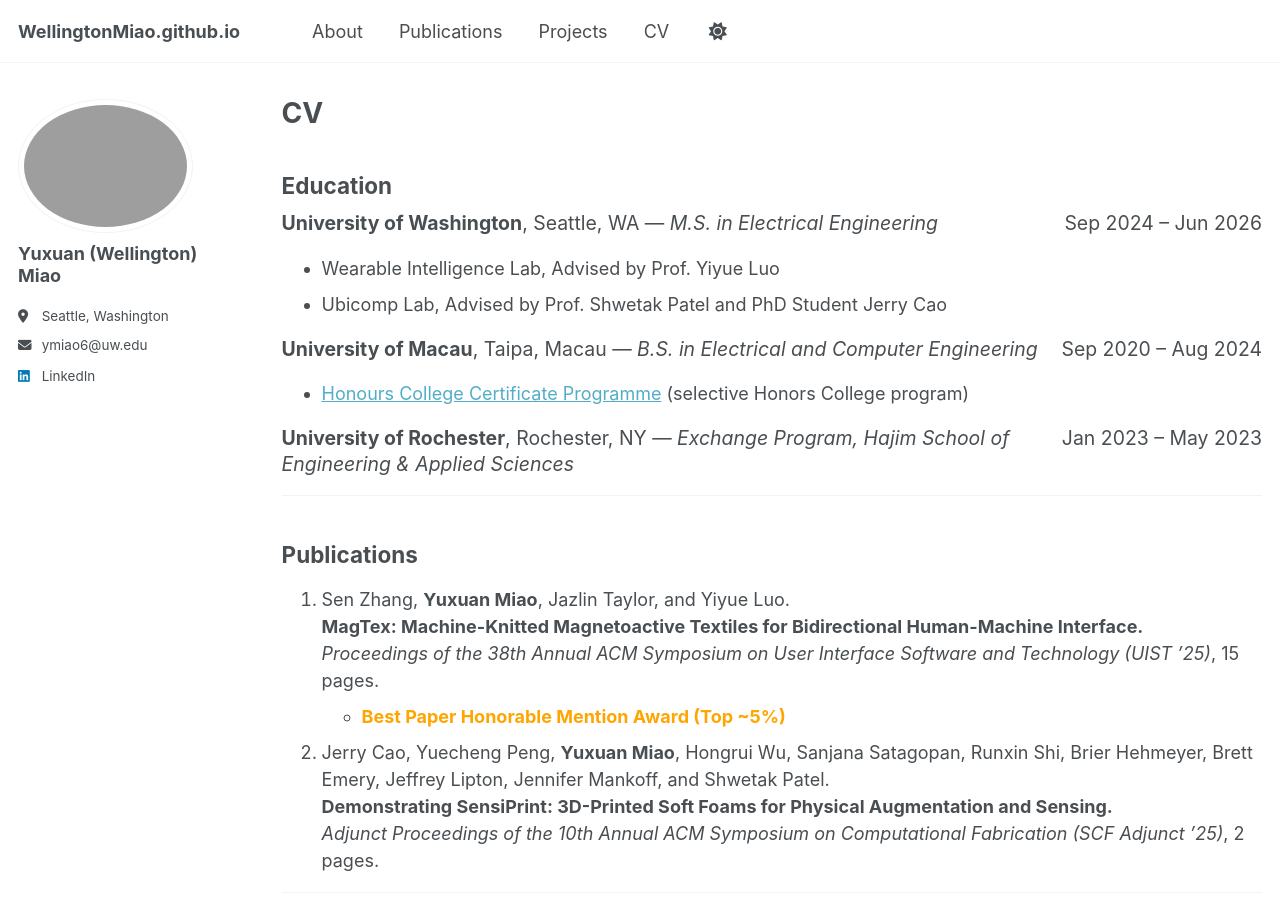
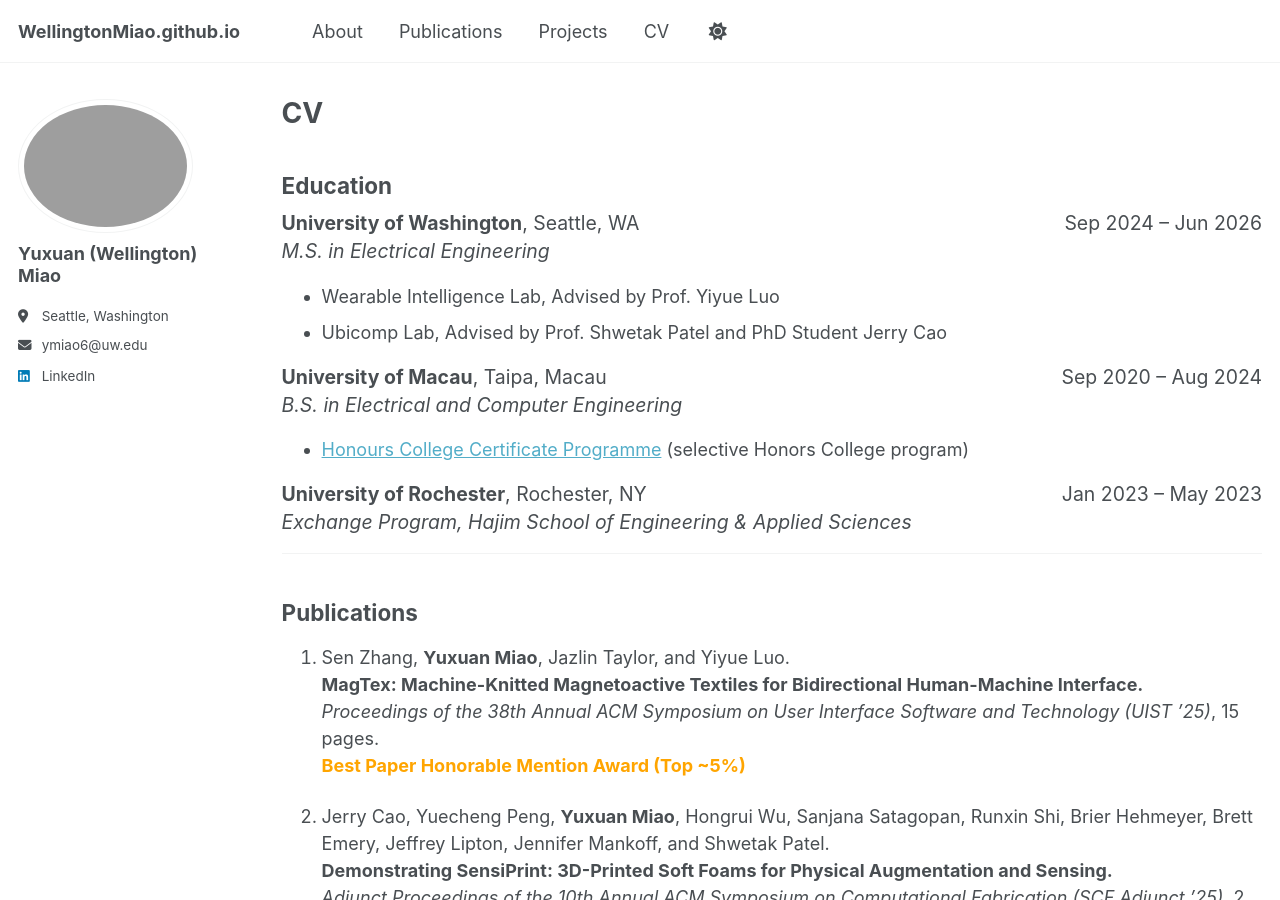
Before and after one commit to WellingtonMiao/WellingtonMiao.github.io, a Jekyll site: the page built from _pages/cv.md, in a window 1280 px wide and 900 px high. Built offline with Jekyll 4.4.1, drawn with Linux system fonts in a browser that asks for light colours; a script that is not in the unit is left out.

Commit message:
Update cv.md

```diff
--- a/_pages/cv.md
+++ b/_pages/cv.md
@@ -12,23 +12,31 @@ redirect_from:
 ## Education
 
 <div style="display:flex; justify-content:space-between; align-items:baseline; gap:1rem; font-size:1.08em; line-height:1.35; margin-top:0.2rem;">
-  <div><strong>University of Washington</strong>, Seattle, WA — <em>M.S. in Electrical Engineering</em></div>
+  <div><strong>University of Washington</strong>, Seattle, WA</div>
   <div style="white-space:nowrap;">Sep 2024 – Jun 2026</div>
+</div>
+<div style="font-size:1.08em; line-height:1.35; margin-top:0.1rem;">
+  <em>M.S. in Electrical Engineering</em>
 </div>
 
 - Wearable Intelligence Lab, Advised by Prof. Yiyue Luo
 - Ubicomp Lab, Advised by Prof. Shwetak Patel and PhD Student Jerry Cao
 
 <div style="display:flex; justify-content:space-between; align-items:baseline; gap:1rem; font-size:1.08em; line-height:1.35; margin-top:0.8rem;">
-  <div><strong>University of Macau</strong>, Taipa, Macau — <em>B.S. in Electrical and Computer Engineering</em></div>
+  <div><strong>University of Macau</strong>, Taipa, Macau</div>
   <div style="white-space:nowrap;">Sep 2020 – Aug 2024</div>
 </div>
-
+<div style="font-size:1.08em; line-height:1.35; margin-top:0.1rem;">
+  <em>B.S. in Electrical and Computer Engineering</em>
+</div>
 - [Honours College Certificate Programme](https://hc.um.edu.mo/) (selective Honors College program)
 
 <div style="display:flex; justify-content:space-between; align-items:baseline; gap:1rem; font-size:1.08em; line-height:1.35; margin-top:0.8rem;">
-  <div><strong>University of Rochester</strong>, Rochester, NY — <em>Exchange Program, Hajim School of Engineering &amp; Applied Sciences</em></div>
+  <div><strong>University of Rochester</strong>, Rochester, NY</div>
   <div style="white-space:nowrap;">Jan 2023 – May 2023</div>
+</div>
+<div style="font-size:1.08em; line-height:1.35; margin-top:0.1rem;">
+  <em>Exchange Program, Hajim School of Engineering &amp; Applied Sciences</em>
 </div>
 
 ---
@@ -38,7 +46,7 @@ redirect_from:
 1. Sen Zhang, **Yuxuan Miao**, Jazlin Taylor, and Yiyue Luo.
    **MagTex: Machine-Knitted Magnetoactive Textiles for Bidirectional Human-Machine Interface.**
    *Proceedings of the 38th Annual ACM Symposium on User Interface Software and Technology (UIST ’25)*, 15 pages.
-   - <span style="color:#FFA500;">**Best Paper Honorable Mention Award (Top ~5%)**</span>
+   <span style="color:#FFA500;">**Best Paper Honorable Mention Award (Top ~5%)**</span>
 
 2. Jerry Cao, Yuecheng Peng, **Yuxuan Miao**, Hongrui Wu, Sanjana Satagopan, Runxin Shi, Brier Hehmeyer, Brett Emery, Jeffrey Lipton, Jennifer Mankoff, and Shwetak Patel.
    **Demonstrating SensiPrint: 3D-Printed Soft Foams for Physical Augmentation and Sensing.**
@@ -64,7 +72,7 @@ Graduate Research · Advisor: Yiyue Luo · Oct 2024 – Current
 ENGINE Capstone Project · Advised by University of Washington Medical Center · Jan 2025 – Jun 2025
 - Built an asset-tracking system using custom hardware, low-power embedded firmware, and a web dashboard for real-time location tracking, battery monitoring, and remote recalls
 - Leveraged Wi-Fi-based positioning, pressure sensing for floor-level estimation, and a latching LED circuit for visual alerts
-- <span style="color:#FFA500;">**First Prize, ENGINE Capstone Program 2025 (Top 2 among 59 projects)**</span>
+<span style="color:#FFA500;">**First Prize, ENGINE Capstone Program 2025 (Top 2 among 59 projects)**</span>
 
 **HaptiDrum**
 Advanced Embedded System Capstone Project · Instructor: Shwetak Patel · Mar 2025 – Jun 2025
@@ -75,7 +83,7 @@ Advanced Embedded System Capstone Project · Instructor: Shwetak Patel · Mar 20
 Undergraduate Thesis · Advisor: Ka-Meng LEI · Aug 2023 – May 2024
 - Developed a 25 mm² PCB-patterned microcoil assembly motor-rotated inside an NMR magnet bore to map spatial magnetic field distribution via induced EMF measurements
 - Reduced temperature sensitivity; achieved agreement with traditional methods within 0.5%
-- <span style="color:#FFA500;">**Dean’s Honor List for Undergraduate Thesis**</span>
+<span style="color:#FFA500;">**Dean’s Honor List for Undergraduate Thesis**</span>
 
 ---
 
```
